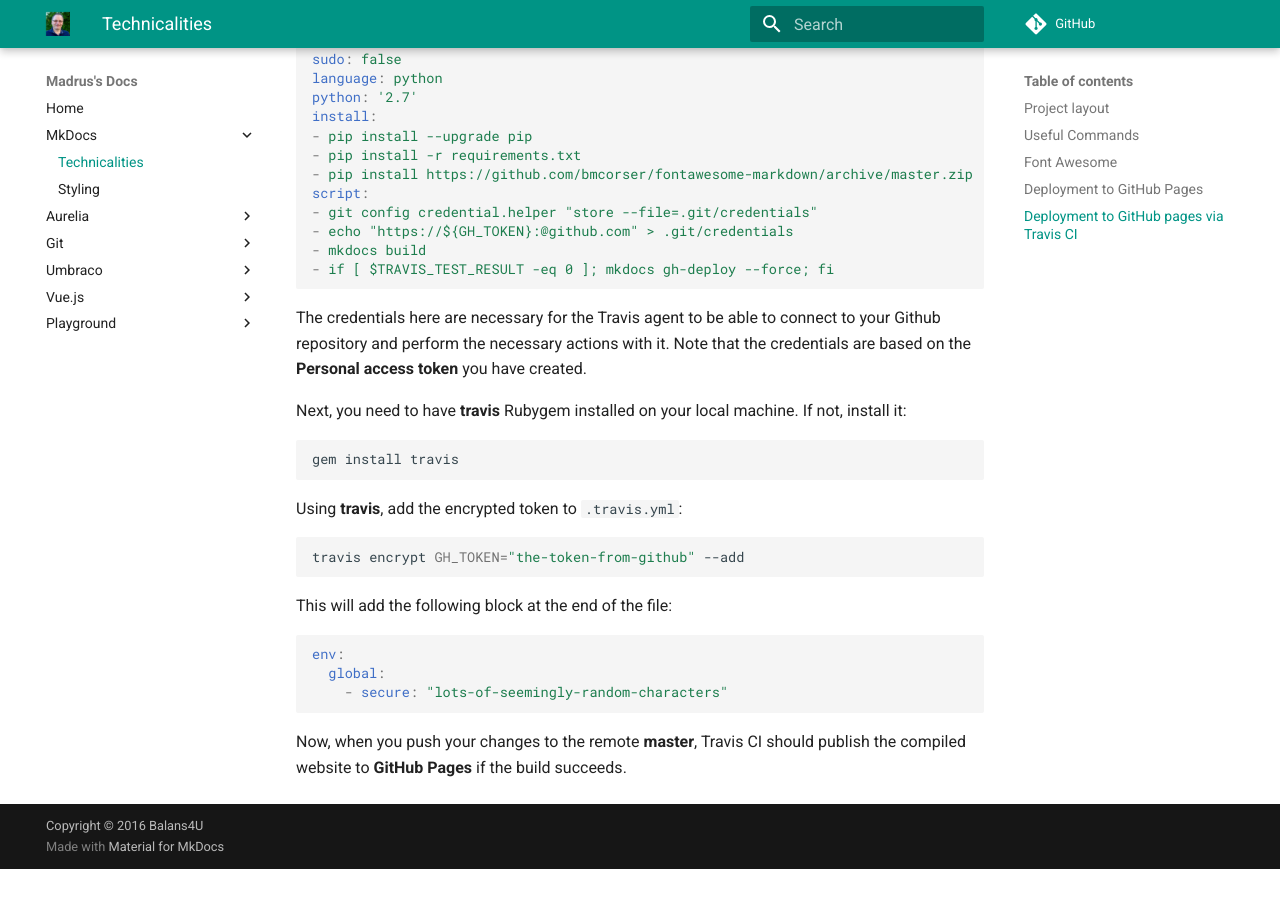
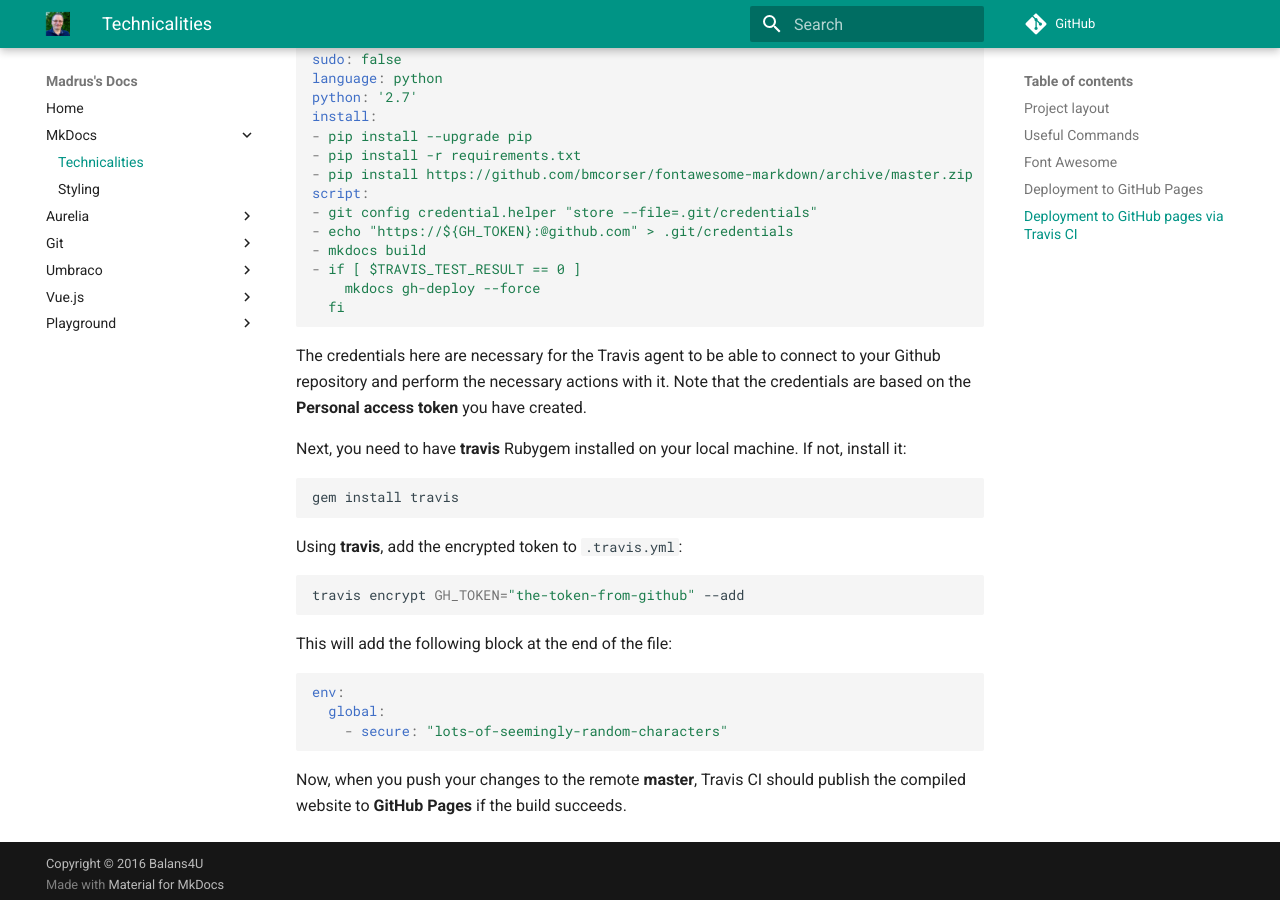
Before and after one commit to madrus/mdocs, an MkDocs documentation site: the page built from docs/mkdocs/technicalities.md, in a window 1280 px wide and 900 px high, scrolled down 2222 px. Built offline with MkDocs 1.6.1 and Material for MkDocs 9.7.7, drawn with Linux system fonts in a browser that asks for light colours; comment, search, counter and statistics services are not loaded; old or Windows-style settings are respelled for this version of MkDocs; before the commit the page ends 3091 px from its top, so only the background shows below that.

````diff
--- a/docs/mkdocs/technicalities.md
+++ b/docs/mkdocs/technicalities.md
@@ -90,7 +90,9 @@ script:
 - git config credential.helper "store --file=.git/credentials"
 - echo "https://${GH_TOKEN}:@github.com" > .git/credentials
 - mkdocs build
-- if [ $TRAVIS_TEST_RESULT -eq 0 ]; mkdocs gh-deploy --force; fi
+- if [ $TRAVIS_TEST_RESULT == 0 ]
+    mkdocs gh-deploy --force
+  fi
 ```
 
 The credentials here are necessary for the Travis agent to be able to connect to your Github repository and perform the necessary actions with it. Note that the credentials are based on the **Personal access token** you have created.
````
Also changed, not shown: .travis.yml (+3 -1 lines).
